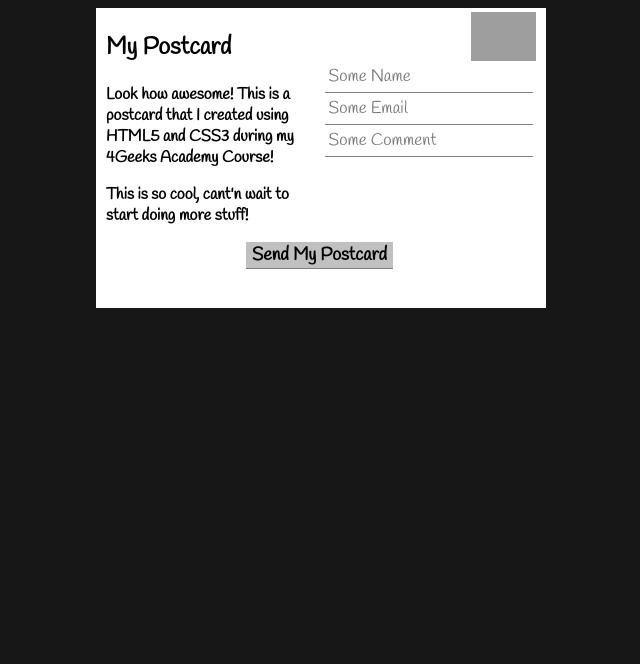
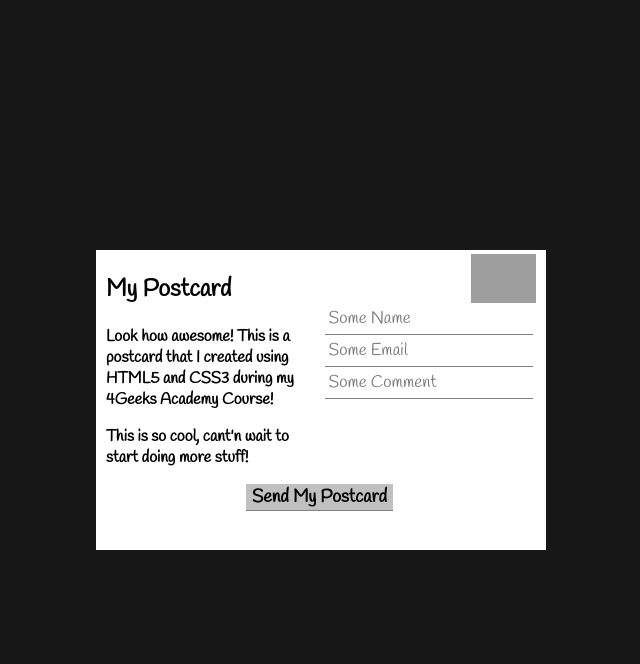
Before and after one commit to andryandroid/postcard, a plain HTML site: page index.html in a window 1280 px wide. Shown: the whole page, without its empty margins (319-959 px from the left). Drawn offline with Linux system fonts and the light colour scheme; grey boxes are pictures that could not be loaded.

Commit message:
Update style.css

```diff
--- a/style.css
+++ b/style.css
@@ -1,14 +1,16 @@
 #card{
-
     background-color:white;
     width: 450px;
     height: 300px;
     margin: auto;
     font-family: 'Handlee', cursive;
+    position: absolute;
+    top: 50%;
+    left: 50%;
+    transform: translate(-50%, -50%);
 }
 
 body{
-
     background-color: #171717;
 }
 p{
@@ -42,8 +44,7 @@ img{
 }
 
 #abajo{
-padding: 150px;
-
+    padding: 150px;
 }
 
 #boton{
```
